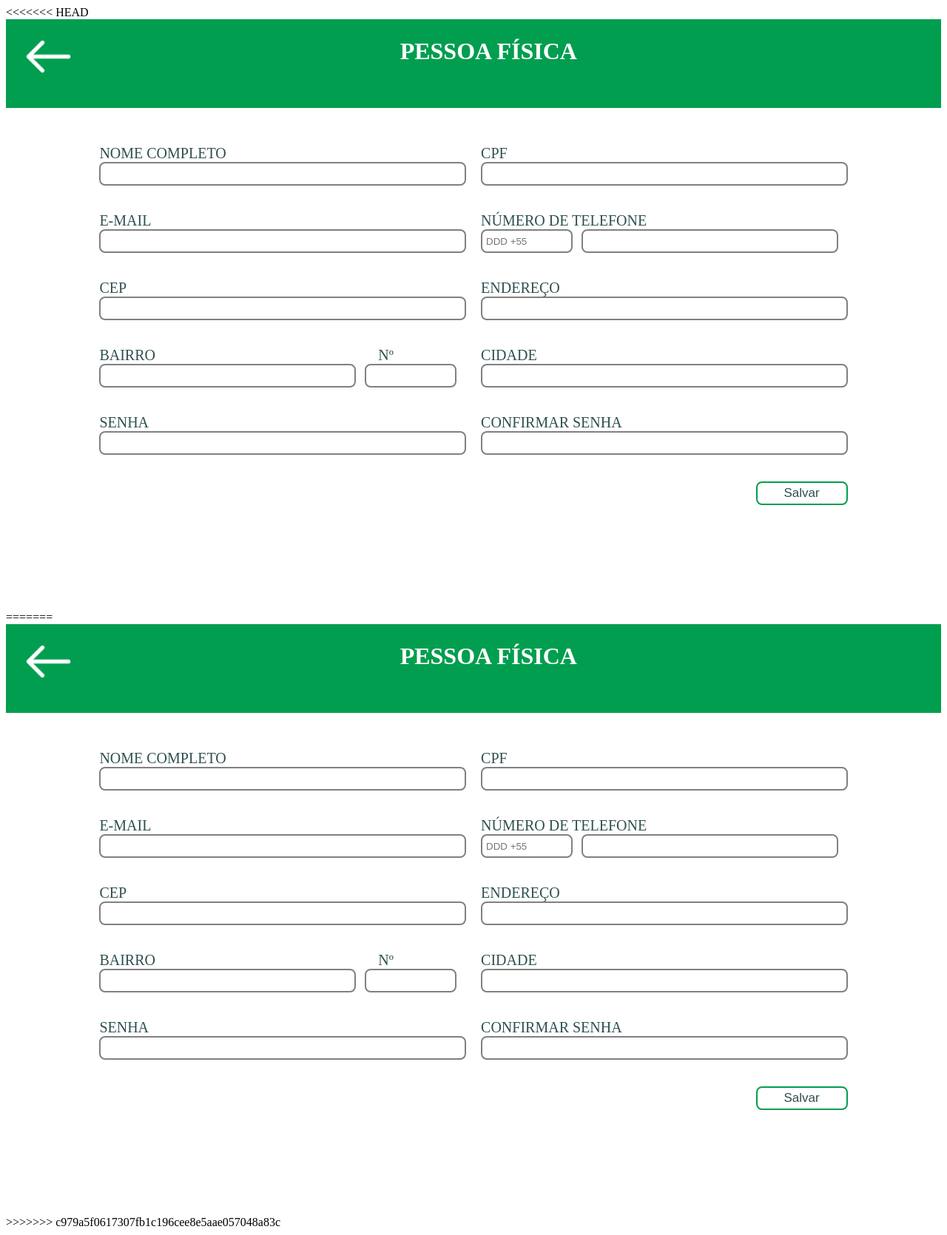
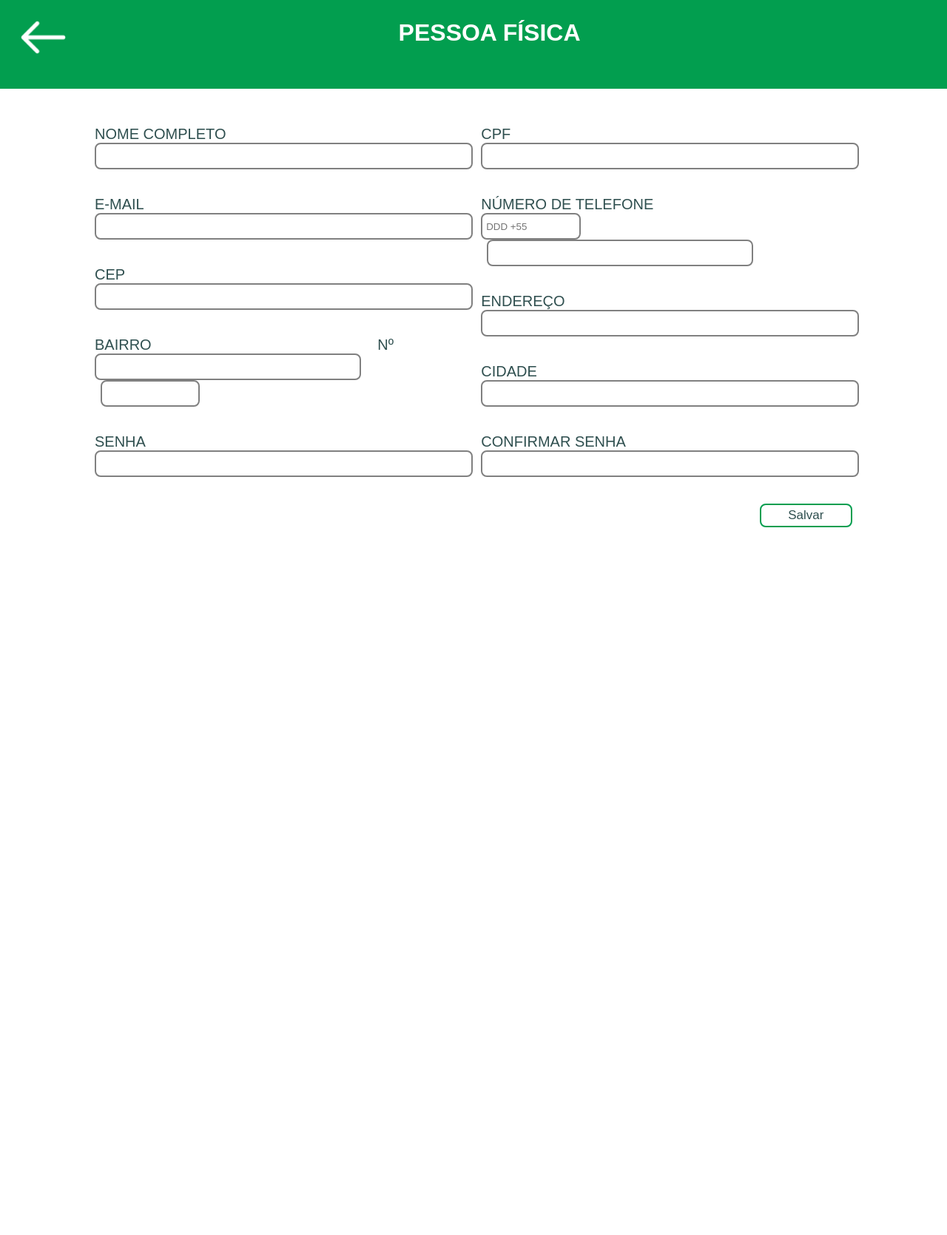
Before and after one commit to lucaslnasc/Eco-Code, a PHP site: page /views/cadastro_pf.html in a window 1280 px wide. Shown: the whole page at 74% size. After the commit the page ends 713 px from the top, so only its background shows below. Run offline with PHP 8.4, Linux system fonts and the light colour scheme.

```diff
--- a/src/js/redirection.js
+++ b/src/js/redirection.js
@@ -68,3 +68,8 @@ function AcessoHomeEmpresasParaConfiguracoes() {
 function AcessoHomeEmpresasParaConta() {
     location.href = '../views/conta.html'
 }
+
+// FUNÇÃO DE TELA DE CONFIGURAÇÕES PARA HOME EMPRESAS
+function VoltarDeConfParaHomeEmpresas() {
+    location.href = '../views/Home_Empresas.html'
+}
--- a/src/styles/cadastro_pf.css
+++ b/src/styles/cadastro_pf.css
@@ -1,4 +1,3 @@
-<<<<<<< HEAD
 *{
     padding: 0;
     margin: 0;
@@ -128,135 +127,4 @@ form{
 .numero_input_form{
     position: relative;
     left: 60%;
-=======
-*{
-    padding: 0;
-    margin: 0;
-    font-family: Arial, Helvetica, sans-serif;
 }
-
-.container{
-    width: 100%;
-    height: 100vh;
-}
-
-.appBar{
-    width: 100%;
-    height: 15vh;
-    background-color: #029E4F;
-    display: flex;
-}
-
-.image_voltar_appBar{
-    position: relative;
-    top: 15%;
-    left: 2%;
-    height: 65px;
-    width: 65px;
-}
-
-.title_appBar{
-    font-size: 32px;
-    color: white;
-    margin-left: 37%;
-    margin-top: 2%;
-}
-
-.formulario{
-    width: 80%;
-    margin: 5px;
-    margin-left: 10%;
-    margin-top: 50px;
-    display: inline-flex;
-}
-
-label{
-    font-size: 20px;
-    color: darkslategray;
-}
-
-form{
-    width: 100%;
-    display: inline-flex;
-}
-
-.cont1{
-    width: 49%;
-    height: 70vh;
-}
-
-.cont2{
-    width: 49%;
-    height: 70vh;
-    margin-left: 2%;
-}
-
-.style_input_form{
-    width: 100%;
-    height: 4vh;
-    border-radius: 8px;
-    border-style: solid;
-    border-color: gray;
-}
-.special_input_form1{
-    width: 70%;
-    height: 4vh;
-    border-radius: 8px;
-    border-color: gray;
-    border-style: solid;
-    padding-left: 5px;
-}
-
-.special_input_form2{
-    width: 70%;
-    height: 4vh;
-    border-radius: 8px;
-    border-color: gray;
-    border-style: solid;
-    padding-left: 5px;
-    margin-left: 8px;
-}
-
-.menor_special_input_form1{
-    width: 25%;
-    height: 4vh;
-    border-radius: 8px;
-    border-style: solid;
-    border-color: gray;
-    padding-left: 5px;
-    margin-left: 8px;
-}
-.menor_special_input_form2{
-    width: 25%;
-    height: 4vh;
-    border-radius: 8px;
-    border-style: solid;
-    border-color: gray;
-    padding-left: 5px;
-}
-
-.save_button_input_form{
-    width: 25%;
-    height: 5vh;
-    padding: 3px;
-    background-color: white;
-    border-radius: 8px;
-    border-color: #029E4F;
-    border-style: solid;
-    font-size: 17px;
-    color: darkslategray;
-    position: relative;
-    left: 75%;
-}
-
-.save_button_input_form:hover{
-    transition: 0.3;
-    background-color: #029E4F;
-    color: white;
-}
-
-.numero_input_form{
-    position: relative;
-    left: 60%;
->>>>>>> c979a5f0617307fb1c196cee8e5aae057048a83c
-}
--- a/src/views/cadastro_pf.html
+++ b/src/views/cadastro_pf.html
@@ -1,4 +1,3 @@
-<<<<<<< HEAD
 <!DOCTYPE html>
 <html lang="pt-br">
 
@@ -83,87 +82,4 @@
   </div>
 </body>
 
-=======
-<!DOCTYPE html>
-<html lang="pt-br">
-
-<head>
-  <meta charset="UTF-8" />
-  <meta name="viewport" content="width=device-width, initial-scale=1.0" />
-  <link rel="stylesheet" href="../styles/cadastro_pf.css" />
-  <link rel="shortcut icon" href="../img/icons/favicon.ico" type="image/x-icon">
-  <title>Cadastro Pessoa Física</title>
-</head>
-
-<body>
-  <div class="container">
-    <nav class="appBar">
-      <img class="image_voltar_appBar" src="../img/de-volta.png" onclick="VoltarCadastroPFParaHome()"/>
-      <h1 class="title_appBar">PESSOA FÍSICA</h1>
-    </nav>
-
-    <div class="formulario">
-      <form action="../controllers/loginConnect.php" method="post">
-        <div class="cont1">
-          <label>NOME COMPLETO</label>
-          <br />
-          <input class="style_input_form" type="text" name="nome" id="nome" />
-          <br /><br /><br />
-          <label>E-MAIL</label>
-          <br />
-          <input class="style_input_form" type="email" name="email" id="email" />
-          <br /><br /><br />
-          <label>CEP</label>
-          <br />
-          <input class="style_input_form" type="text" name="cep" id="cep" />
-          <br /><br /><br />
-
-          <label>BAIRRO</label>
-          <label class="numero_input_form">Nº</label>
-          <br />
-          <input class="special_input_form1" type="text" name="bairro" id="bairro" />
-          <input class="menor_special_input_form1" type="text" name="n" id="n" />
-          <br /><br /><br />
-
-          <label>SENHA</label>
-          <br />
-          <input class="style_input_form" type="password" name="senha" id="senha" />
-        </div>
-        <div class="cont2">
-          <label>CPF</label>
-          <br />
-          <input class="style_input_form" type="text" name="cpf" id="cpf" maxlength="14" />
-          <br /><br /><br />
-          <label>NÚMERO DE TELEFONE</label>
-          <br />
-          <input class="menor_special_input_form2" type="text" name="ddd" id="ddd" maxlength="3"
-            placeholder="DDD +55" />
-          <input class="special_input_form2" type="text" name="telefone" id="telefone" />
-          <br /><br /><br />
-          <label>ENDEREÇO</label>
-          <br />
-          <input class="style_input_form" type="text" name="endereco" id="endereco" />
-          <br /><br /><br />
-          <label>CIDADE</label>
-          <br />
-          <input class="style_input_form" type="text" name="cidade" id="cidade" />
-          <br /><br /><br />
-
-          <label>CONFIRMAR SENHA</label>
-          <br />
-          <input class="style_input_form" type="password" name="confirmar_senha" id="confirmar_senha" />
-          <br /><br /><br />
-
-          <input class="save_button_input_form" type="submit" value="Salvar" />
-        </div>
-      </form>
-
-      <script src="https://code.jquery.com/jquery-3.6.4.min.js"></script>
-      <script src="https://cdnjs.cloudflare.com/ajax/libs/jquery.mask/1.14.16/jquery.mask.min.js"></script>
-      <script src="../js/redirection.js"></script>
-    </div>
-  </div>
-</body>
-
->>>>>>> c979a5f0617307fb1c196cee8e5aae057048a83c
 </html>
```
Also changed, not shown: src/styles/configuracoes.css (added, +48 -0 lines), src/views/configuracoes.html (+19 -2 lines), src/views/conta.html (+13 -2 lines), src/img/engrenagem (2).png (added).
